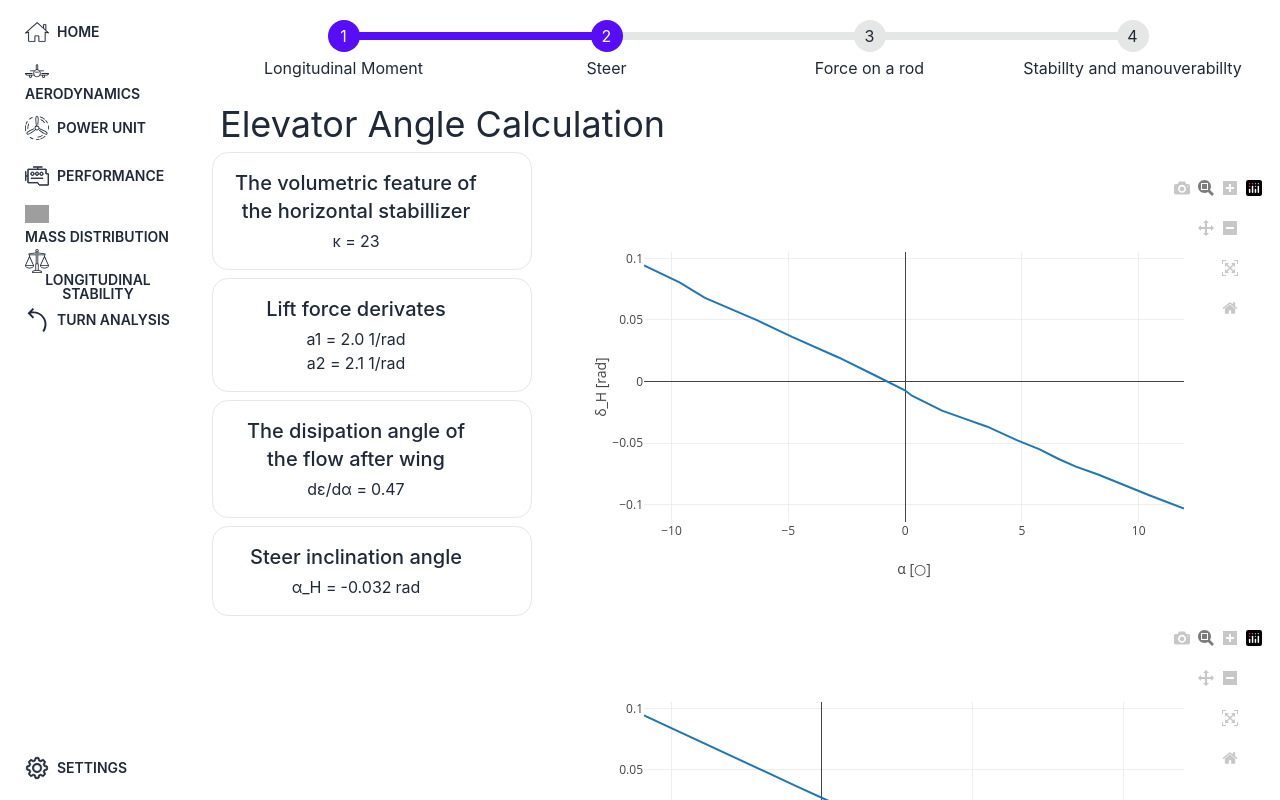
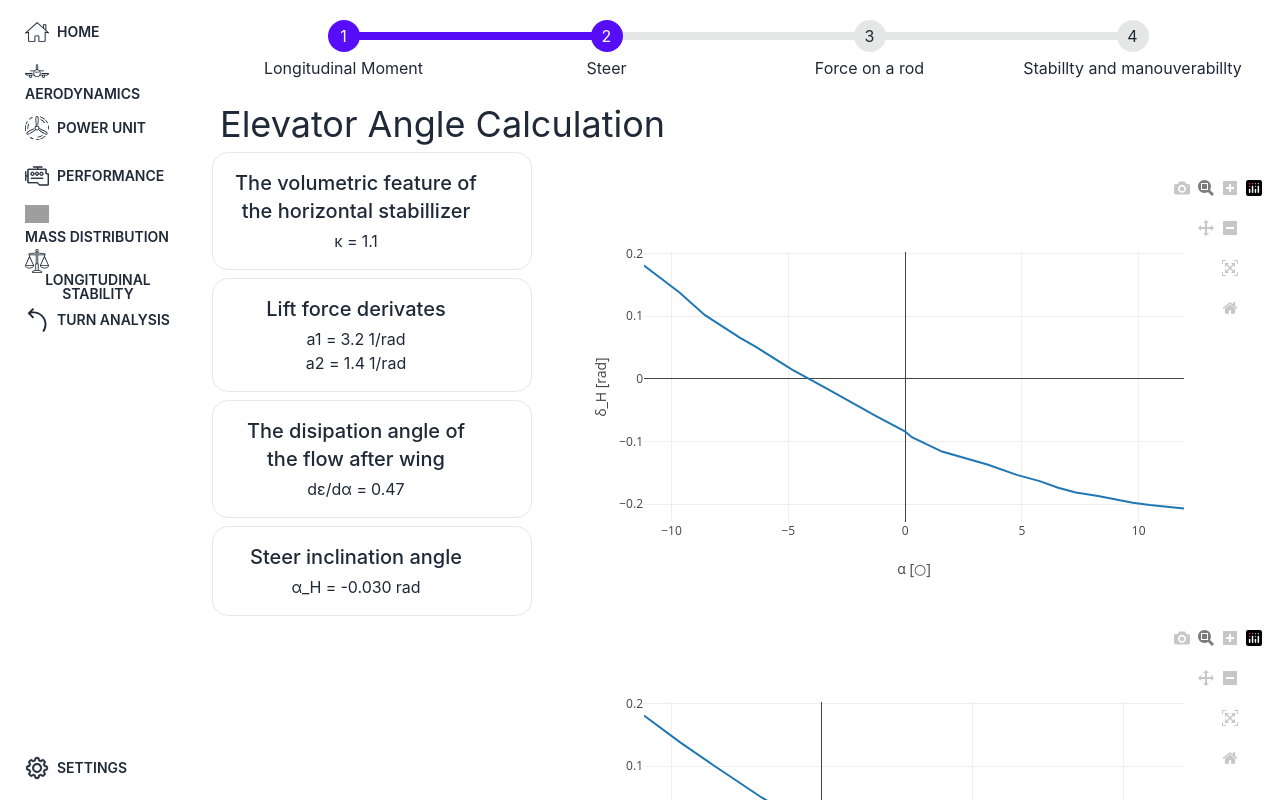
Before and after one commit to adamsmietanka/aircraft-calculator, a React (Create React App) app in the folder frontend/: page /stability/steer in a window 1280 px wide. Shown: the top 800 px of the page. Built offline with nearby package versions, Linux system fonts and the light colour scheme; grey boxes are pictures that could not be loaded.

Commit message:
fix: kappa calc

```diff
--- a/frontend/src/data/stores/useSteer.ts
+++ b/frontend/src/data/stores/useSteer.ts
@@ -108,8 +108,8 @@ interface SteerOutputState {
 
 export const useSteerOutputStore = create<SteerOutputState>()((set) => ({
   kappa: 10,
-  a1: 2.14,
-  a2: 2,
+  a1: 3.2,
+  a2: 1.3,
   dEpsTodAlfa:0.47,
   steerInclinationAngle:-0.1038,
   delta:[1],
--- a/frontend/src/pages/stabillity/steer/StabillitySteerCooficientsDataCollapse.tsx
+++ b/frontend/src/pages/stabillity/steer/StabillitySteerCooficientsDataCollapse.tsx
@@ -42,8 +42,8 @@ const StabillitySteerCooficientsDataCollapse = () => {
     { name: "NACA 0012", value: 1 },
   ];
   useEffect(() => {
-    setA1(2);
-    setA2(2.14);
+    setA1(3.2);
+    setA2(1.37);
   }, []);
   return (
     <div tabIndex={0} className="collapse border rounded-box">
--- a/frontend/src/utils/steerCalculation/steerCalculation.ts
+++ b/frontend/src/utils/steerCalculation/steerCalculation.ts
@@ -38,7 +38,7 @@ export const calculateKappa = ({
   xh,
   cog,
 }: kappaCalculation) => {
-  return (((xh / mac - cog) * s) / sh) * configuration;
+  return (((xh / mac - cog) * sh) / s) * configuration;
 };
 
 export const calculateDepsToDalfa = ({
```
